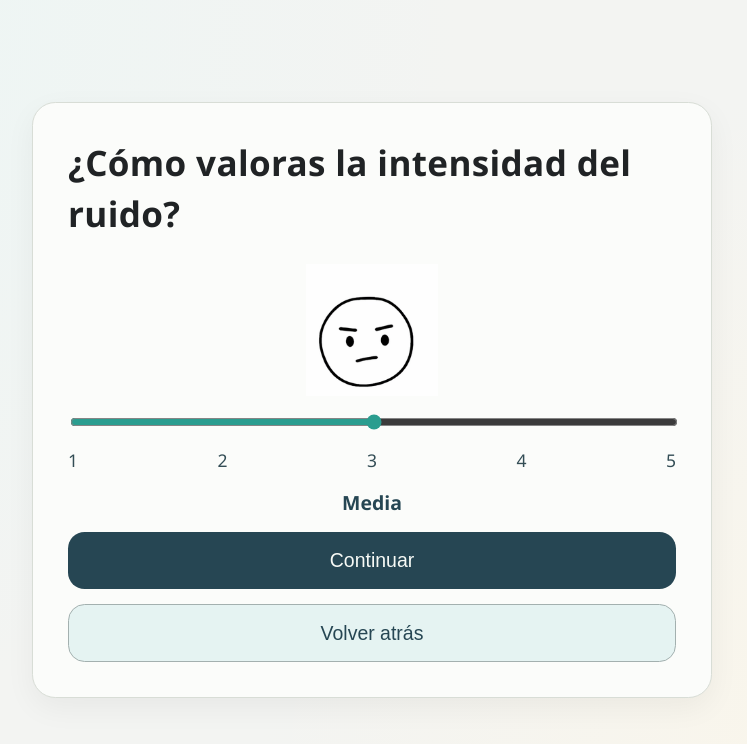
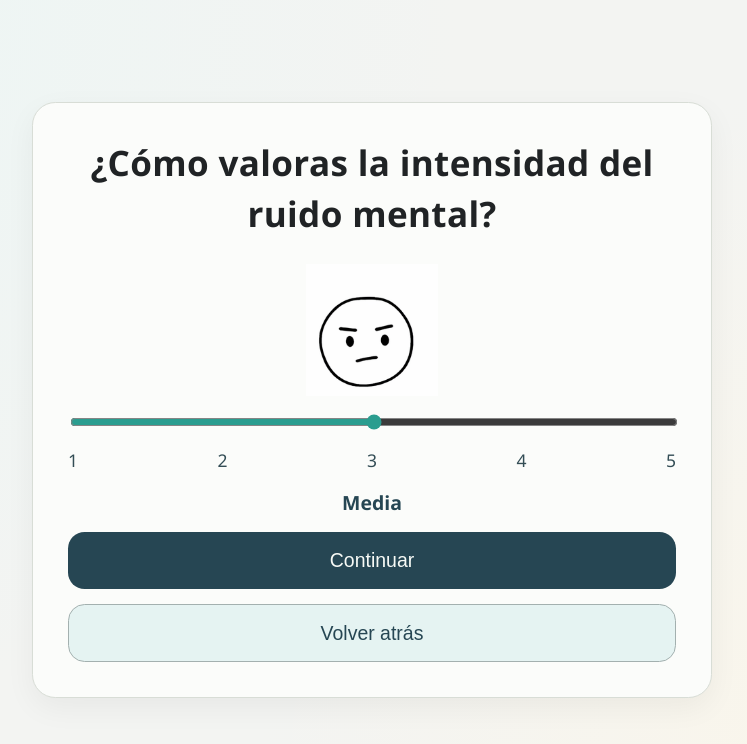
Before and after one commit to devilcius/loop-out, a React (Vite) app: page /estimacion in a window 1280 px wide. Shown: the top 744 px of the page, without its empty margins (268-1015 px from the left). Built offline with nearby package versions, Linux system fonts and the light colour scheme.

Commit message:
Enhancement(UX): better phrasing and UI improvements

```diff
--- a/src/i18n/es.ts
+++ b/src/i18n/es.ts
@@ -157,7 +157,7 @@ export const es = {
       restartFlow: "Empezar de nuevo",
     },
     estimation: {
-      title: "¿Cómo valoras la intensidad del ruido?",
+      title: "¿Cómo valoras la intensidad del ruido mental?",
     },
     temporalOrientation: {
       title: "¿Este pensamiento gira en torno al pasado o al futuro?",
@@ -193,9 +193,9 @@ export const es = {
       title: "Pausa breve de recuperación",
       instructionByNotificationAnswer: {
         yes: "Antes de continuar, vamos a recuperar tu atención. Activa el modo No molestar durante unos minutos o deja el móvil boca abajo.",
-        no: "Perfecto. Mantén el móvil a un lado unos segundos, hasta que suene la campana",
+        no: "Perfecto. Al hacer clic en el botón empezará la pausa.",
       } as Record<NotificationOpenedAnswer, string>,
-      pauseSetup: "Al hacer clic en el botón empezará la pausa.",
+      pauseSetup: "Mantén el móvil a un lado unos segundos, hasta que suene la campana",
       timer: (seconds: number) => `Respira con calma... ${seconds}s`,
       startPause: "Iniciar pausa",
       waitForEndBell: "Espera la campana de cierre",
--- a/src/styles/base.css
+++ b/src/styles/base.css
@@ -58,11 +58,13 @@ body {
   margin: 0;
   font-size: clamp(1.35rem, 4vw, 1.8rem);
   letter-spacing: 0.01em;
+  text-align: center;
 }
 
 .screen-header p {
   margin: 0.65rem 0 0;
   color: var(--text-muted);
+  text-align: center;
 }
 
 .app-hero {
```
